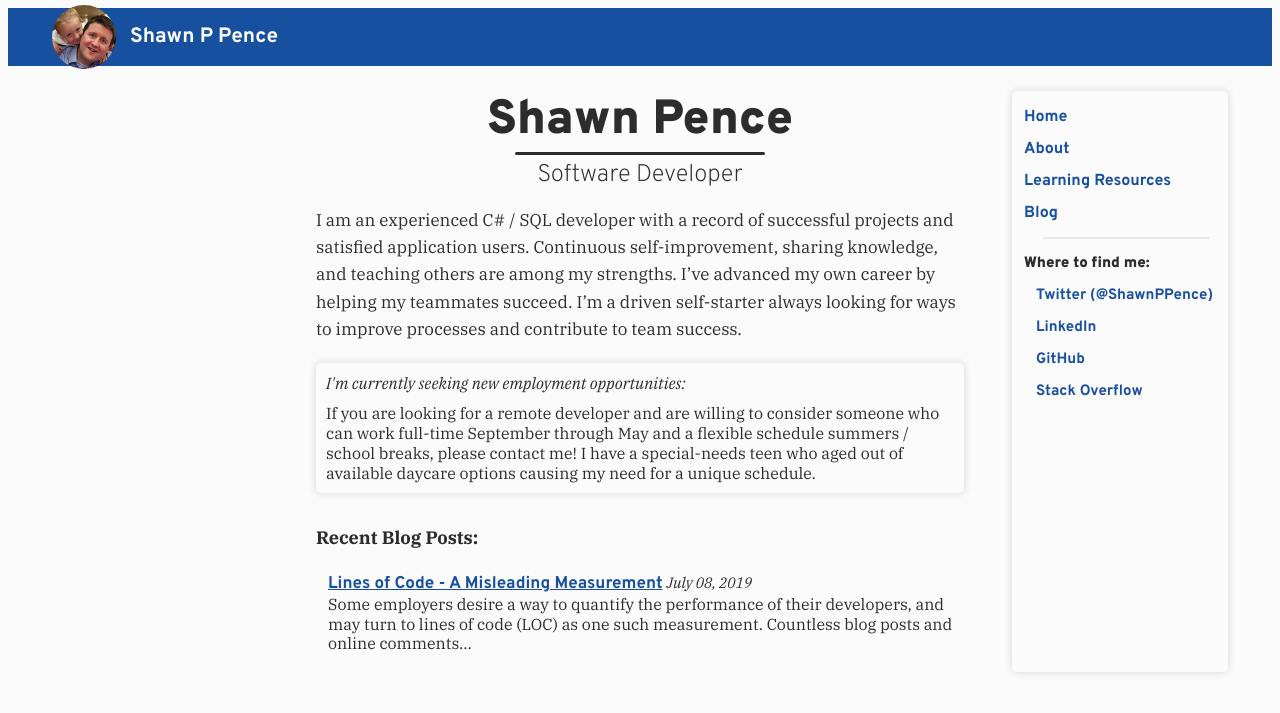
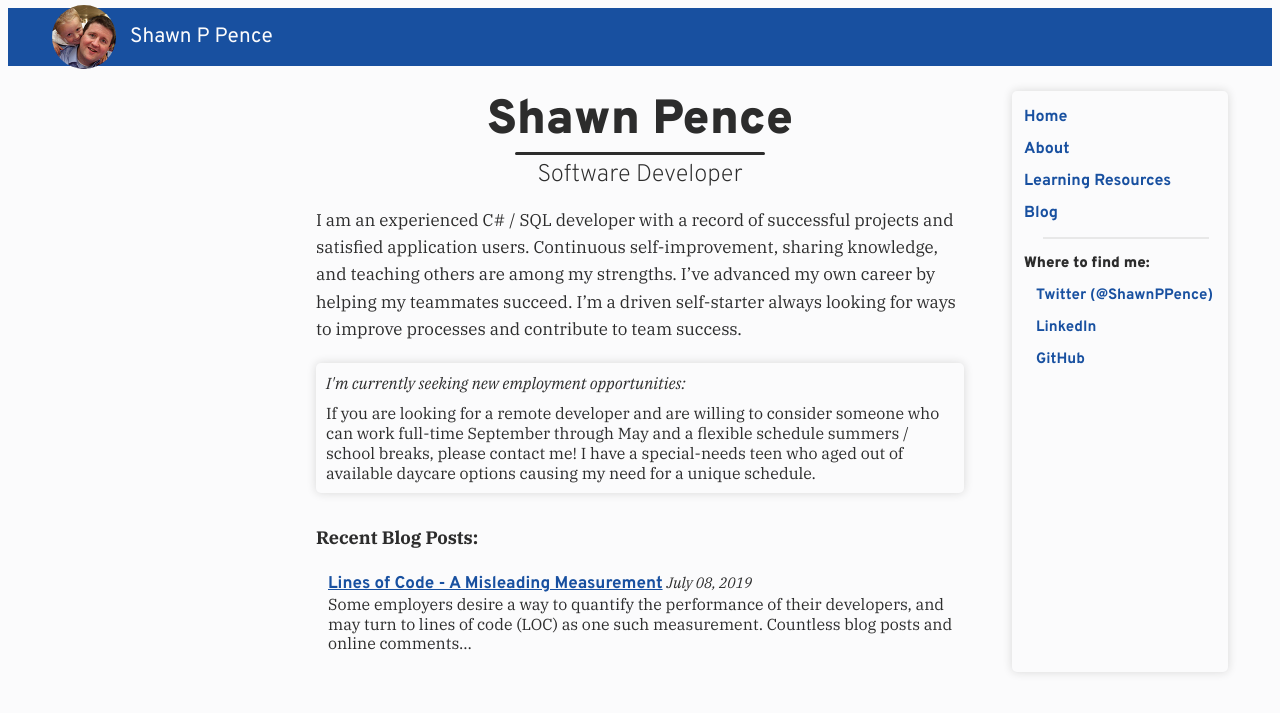
Before and after one commit to ShawnPence/shawnpence.github.io, a Jekyll site: the page built from index.html, in a window 1280 px wide. Shown: the top 713 px of the page. Built offline with Jekyll 4.4.1, drawn with Linux system fonts in a browser that asks for light colours.

Commit message:
formatting changes

```diff
--- a/_config.yml
+++ b/_config.yml
@@ -18,7 +18,7 @@
   twitter: ShawnPPence
   linkedin: shawnpence
   github: ShawnPence
-  stackoverflow: "10593386/shawn-pence"
+#  stackoverflow: "10593386/shawn-pence"
 
 timezone: "America/Chicago"
 
--- a/_layouts/default.html
+++ b/_layouts/default.html
@@ -130,7 +130,7 @@
                 </span>
             </div>
         </div>
-        <div class="page-footer sans solid-bg">
+        <div class="page-footer sans smaller-text">
             <div class="lr-pad">
                 <span class="boldest">Where to find me:</span><br>
                 <a href="https://www.twitter.com/{{ site.social-links.twitter }}" class="lr-pad">Twitter (@ShawnPPence)</a><br>
--- a/css/main.css
+++ b/css/main.css
@@ -82,11 +82,9 @@
     height: 58px;
     width: 100%;
     font-size: 1.3em;
-}
-.page-header, .page-footer {
-    font-weight: bold;
     color: #fbfbfc;
 }
+
 .header-bar {
     height: 58px;
     vertical-align: middle;
@@ -228,13 +226,10 @@
     display: block;
     height: 160px;
     line-height: 32px;
-}
-.page-footer a {
-    color: #fbfbfc;
-    text-decoration-line: underline;
-}
-.page-footer a:hover, #PopUpMenu a:hover {
-    color: #e8e8e8;
+    border-radius: 5px;
+    box-shadow: 0px 0px 10px #d8d8d8;
+    font-weight: bold;
+    margin-top: 30px;
 }
 
 .blog-title
```
